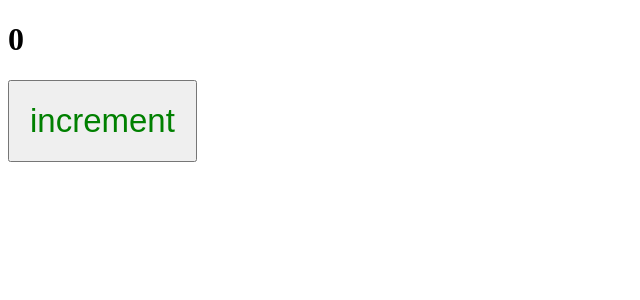
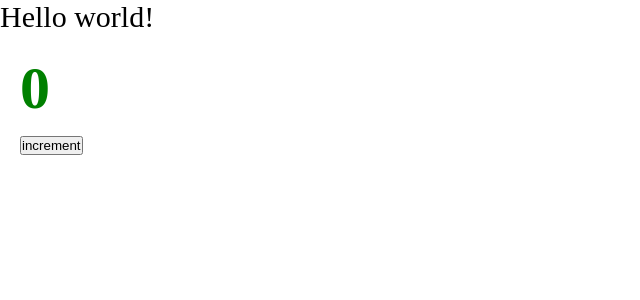
Before and after one commit to rizespb/SP-UlbiTV-Project, a React app: page / in a window 1280 px wide. Shown: the top 300 px of the page, without its empty margins (0-640 px from the left). Built offline with nearby package versions, Linux system fonts and the light colour scheme.

Commit message:
Настраиваем css modules

```diff
--- a/package.json
+++ b/package.json
@@ -19,6 +19,7 @@
     "@types/webpack-dev-server": "^4.7.2",
     "css-loader": "^6.6.0",
     "html-webpack-plugin": "^5.5.0",
+    "mini-css-extract-plugin": "^2.5.3",
     "sass": "^1.49.9",
     "sass-loader": "^12.6.0",
     "style-loader": "^3.3.1",
--- /dev/null
+++ b/src/App.tsx
@@ -0,0 +1,12 @@
+import { Counter } from './components/Counter'
+
+const App = () => {
+  return (
+    <div className="app">
+      Hello world!
+      <Counter />
+    </div>
+  )
+}
+
+export default App
--- a/src/components/Counter.scss
+++ b/src/components/Counter.module.scss
@@ -1,5 +1,4 @@
-button {
+.btn {
   padding: 20px;
   color: green;
-  font-size: 33px;
 }
--- a/src/components/Counter.tsx
+++ b/src/components/Counter.tsx
@@ -1,5 +1,5 @@
 import { useState } from 'react'
-import './Counter.scss'
+import classes from './Counter.module.scss'
 
 export const Counter = () => {
   const [count, setCount] = useState(0)
@@ -9,7 +9,7 @@
   }
 
   return (
-    <div>
+    <div className={classes.btn}>
       <h1>{count}</h1>
       <button onClick={increment}>increment</button>
     </div>
--- /dev/null
+++ b/src/index.scss
@@ -0,0 +1,9 @@
+* {
+  margin: 0;
+  padding: 0;
+  box-sizing: border-box;
+}
+
+.app {
+  font-size: 30px;
+}
--- a/src/index.tsx
+++ b/src/index.tsx
@@ -1,9 +1,5 @@
 import { render } from 'react-dom'
-import { Counter } from './components/Counter'
+import App from './App'
+import './index.scss'
 
-render(
-  <div>
-    <Counter />
-  </div>,
-  document.getElementById('root')
-)
+render(<App />, document.getElementById('root'))
```
Also changed, not shown: src/global.d.ts (added, +10 -0 lines), 5 other files (tests, documents, lock files or other folders).
